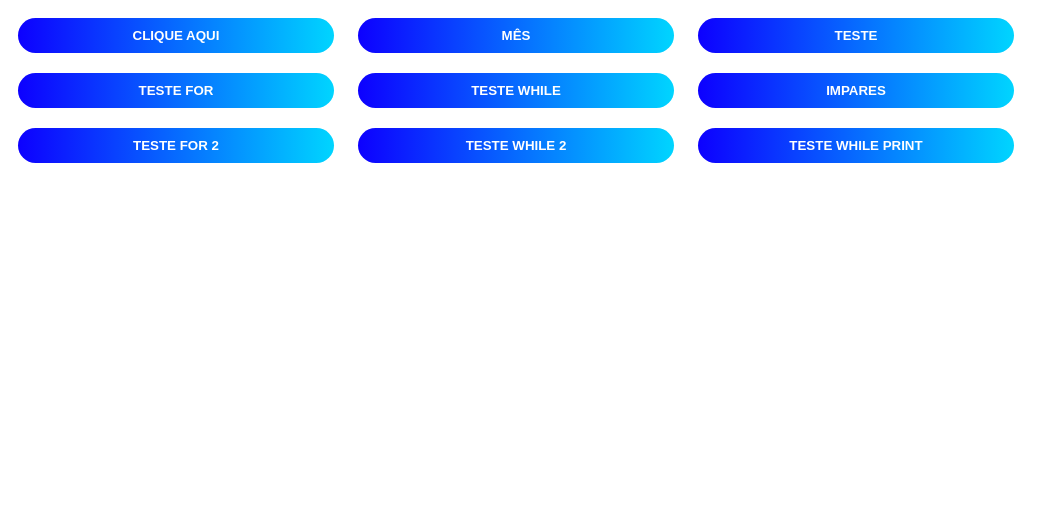
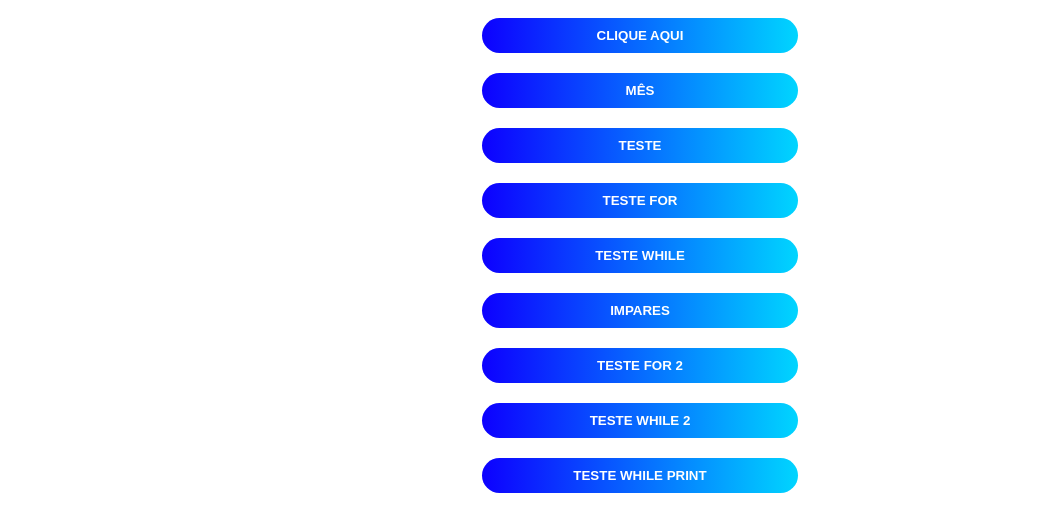
Before and after one commit to meydson/SOFTEX_JavaScript, a website: page index.html in a window 1280 px wide. Shown: the whole page, without its empty margins (0-1059 px from the left). Drawn offline with Linux system fonts and the light colour scheme.

Commit message:
adicionado o conteiner da div

```diff
--- a/index.html
+++ b/index.html
@@ -10,7 +10,7 @@
 </head>
 
 <body>
-    <div>
+    <div class="conteiner">
         <input class="botao" type="button" onclick="funcao()" value="Clique aqui" />
         <input class="botao" type="button" onclick="mes()" value="Mês" />
         <input class="botao" type="button" onclick="escreva()" value="Teste" />
--- a/style.css
+++ b/style.css
@@ -1,3 +1,9 @@
+.conteiner{
+	display: flex;
+	flex-direction: column;
+	align-items: center;
+}
+
 .botao{
     padding: 10px;
 	width: 25%;
```
